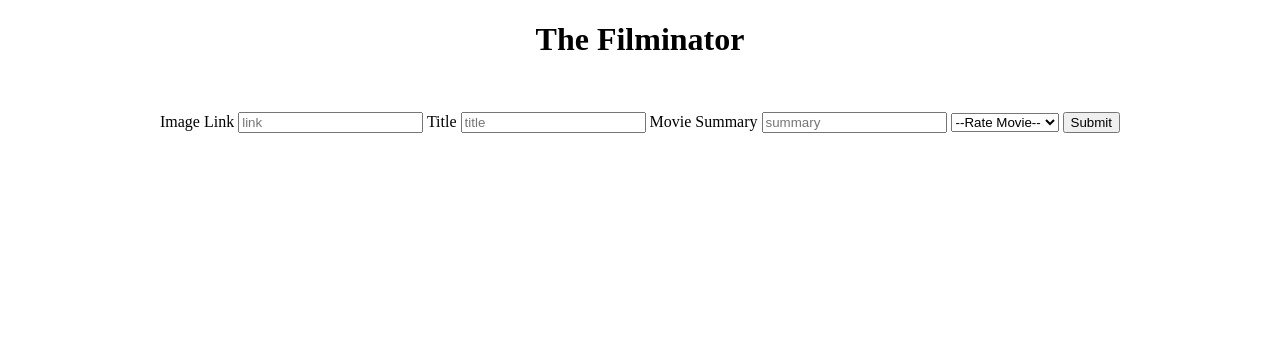
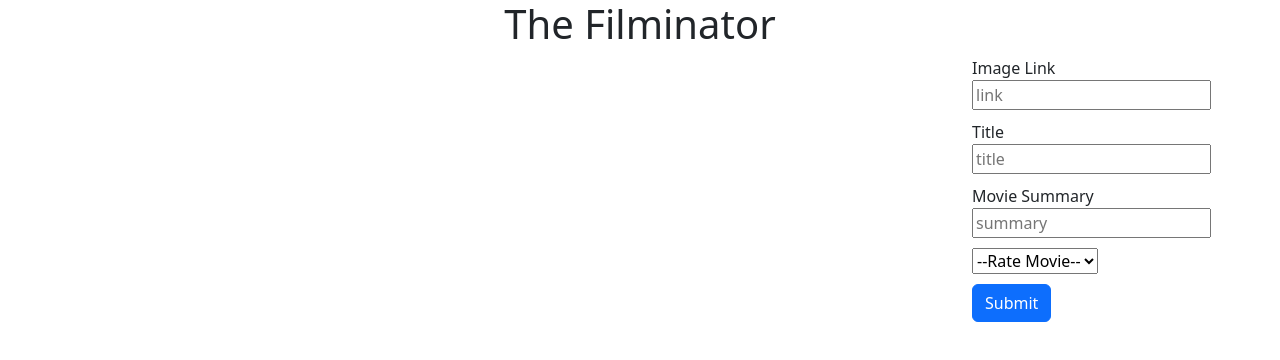
Before and after one commit to aleldaa/phase-1-project, a website: page index.html in a window 1280 px wide. Drawn offline with nearby package versions, Linux system fonts and the light colour scheme; no server answers.

Commit message:
added beginning styling

```diff
--- a/index.css
+++ b/index.css
@@ -1,19 +1,26 @@
 body{
     text-align: center;
-}
-
-#movie-list-container{
-    display: flex;
 }
 
 #movie-list{
     list-style-type: none;
 }
 
-#movie-list li{
-    display: inline-block;
+#button {
+    display: block;
+    margin-top: 10px;
 }
 
-img {
-    max-width: 300px;
+img{
+    margin-bottom: 1rem;
+
 }
+
+form{
+    text-align: left;
+}
+
+form input{
+    display: block;
+    margin-bottom: 10px
+}
--- a/index.html
+++ b/index.html
@@ -4,23 +4,28 @@
     <meta charset="UTF-8">
     <meta name="viewport" content="width=device-width, initial-scale=1.0">
     <meta http-equiv="X-UA-Compatible" content="ie=edge">
+    <link href="https://cdn.jsdelivr.net/npm/bootstrap@5.3.0-alpha3/dist/css/bootstrap.min.css" rel="stylesheet" integrity="sha384-KK94CHFLLe+nY2dmCWGMq91rCGa5gtU4mk92HdvYe+M/SXH301p5ILy+dN9+nJOZ" crossorigin="anonymous">
+    <script src="https://kit.fontawesome.com/4c952aa83b.js" crossorigin="anonymous"></script>
     <link rel="stylesheet" href="./index.css">
     <title>The Filminator</title>
   </head>
   <body>
-    <main>
-      <header>
-        <h1 id="header">The Filminator</h1>
+    <main class="container-fluid">
+      <header class="row">
+        <h1 id="header" class="col">The Filminator</h1>
       </header>
-      <div id="movie-list-container">
-        <ul id="movie-list"></ul>
-      </div>
-      <form>
+      <div class="row">
+        <ul id="movie-list" class="col-9">
+          <div id="movie-list-container" class="row"></div>
+        </ul>
+
+        <form class="col-3">
           <label for="link">Image Link</label>
           <input type="text" id="image-link" placeholder="link" name="link"/>
 
           <label for="title">Title</label>
           <input type="text" id="title" placeholder="title" name="title"/>
+
 
           <label for="summary">Movie Summary</label>
           <input type="text" id='summary' placeholder="summary" name="summary"/>
@@ -33,9 +38,11 @@
             <option value="4">4</option>
             <option value="5">5</option>
           </select>
-        <button id="button">Submit</button>
+          <button id="button" class="btn btn-primary">Submit</button>
         </form>
+      </div>
     </main>
     <script src="index.js"></script>
+    <script src="https://cdn.jsdelivr.net/npm/bootstrap@5.3.0-alpha3/dist/js/bootstrap.bundle.min.js" integrity="sha384-ENjdO4Dr2bkBIFxQpeoTz1HIcje39Wm4jDKdf19U8gI4ddQ3GYNS7NTKfAdVQSZe" crossorigin="anonymous"></script>
   </body>
 </html>
--- a/index.js
+++ b/index.js
@@ -7,12 +7,12 @@ fetch("http://localhost:3000/data")
 .catch(err => console.log(err))
 
 let global
-const movieList = document.querySelector('#movie-list')
+const movieList = document.querySelector('#movie-list-container')
 
 const getMovies = (movies) => {
     for(let i = 0; i < 9; i++){
         let movieCard = document.createElement('li')
-        console.log(movieCard)
+        movieCard.classList.add('col-4')
         let url = movies.items[i].image
         let image = document.createElement('img')
         image.src = url
```
Lines whose indentation alone changed are shown as unchanged.
